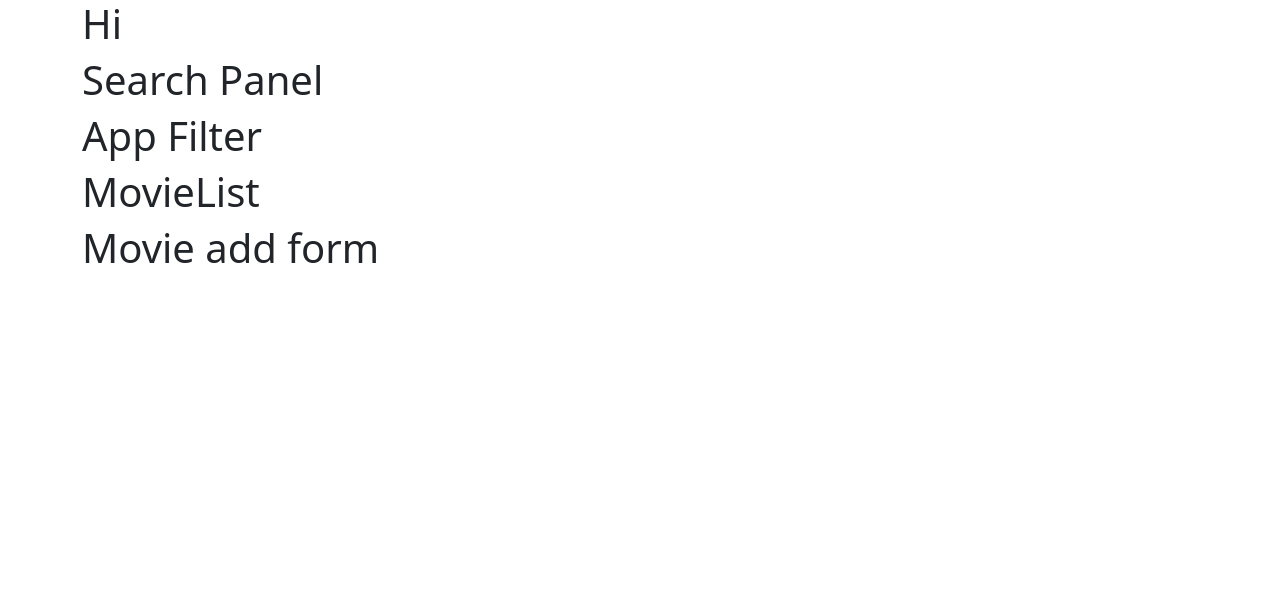
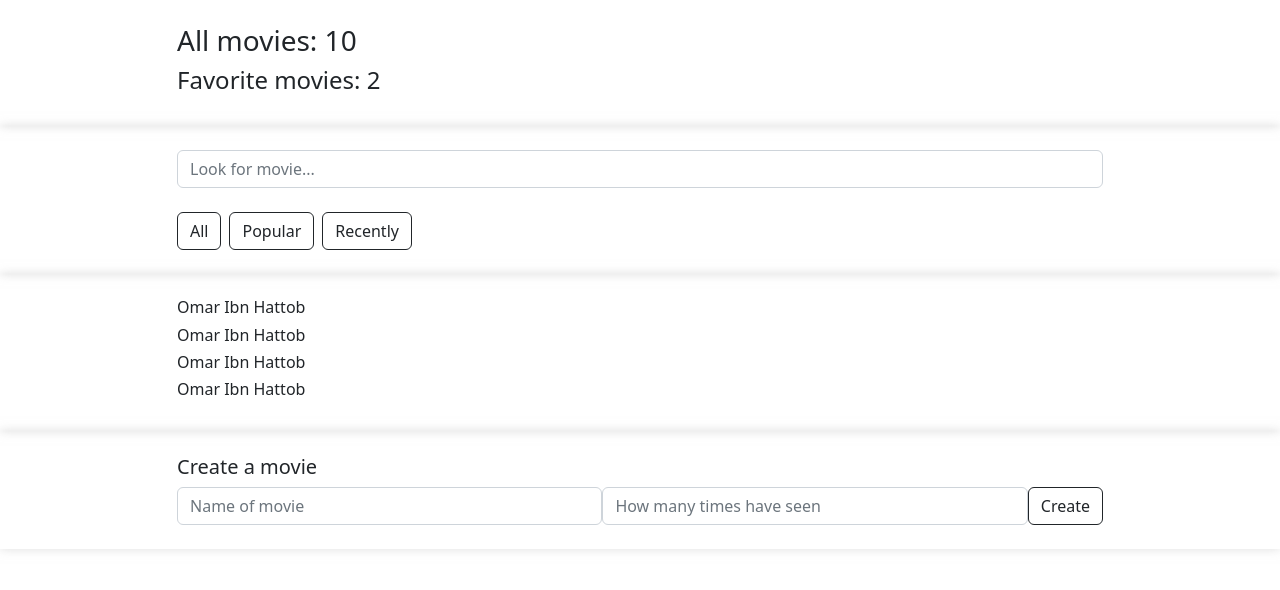
Before and after one commit to 7Davronbek/vue-sammi, a Vue app: page / in a window 1280 px wide. Shown: the top 590 px of the page. Built offline with nearby package versions, Linux system fonts and the light colour scheme.

Commit message:
vue-practise

```diff
--- a/src/components/app-filter/AppFilter.vue
+++ b/src/components/app-filter/AppFilter.vue
@@ -1,9 +1,13 @@
 <template>
-  <div class="AppFilter">
+  <div class="AppFilter pb-4">
     <div class="container">
       <div class="row">
-        <div class="col-12">
-          <h1>App Filter</h1>
+        <div class="col-lg-10 mx-auto">
+          <div class="d-flex align-items-center">
+            <button class="btn btn-outline-dark me-2">All</button>
+            <button class="btn btn-outline-dark me-2">Popular</button>
+            <button class="btn btn-outline-dark me-2">Recently</button>
+          </div>
         </div>
       </div>
     </div>
--- a/src/components/app-info/AppInfo.vue
+++ b/src/components/app-info/AppInfo.vue
@@ -1,9 +1,10 @@
 <template>
-  <div class="AppInfo">
+  <div class="AppInfo py-4">
     <div class="container">
       <div class="row">
-        <div class="col-12">
-          <h1>Hi</h1>
+        <div class="col-lg-10 mx-auto">
+            <h3>All movies: 10</h3>
+            <h4>Favorite movies: 2</h4>
         </div>
       </div>
     </div>
--- a/src/components/app/App.vue
+++ b/src/components/app/App.vue
@@ -17,11 +17,19 @@ export default {
 
 <template>
   <div>
-    <AppInfo />
-    <SearchPanel />
-    <AppFilter />
-    <MovieList />
-    <MovieAddForm />
+    <div class="shadow">
+      <AppInfo />
+    </div>
+    <div class="shadow">
+      <SearchPanel />
+      <AppFilter />
+    </div>
+    <div class="shadow">
+      <MovieList />
+    </div>
+    <div class="shadow">
+      <MovieAddForm />
+    </div>
   </div>
 </template>
 
--- a/src/components/movie-add-form/MovieAddForm.vue
+++ b/src/components/movie-add-form/MovieAddForm.vue
@@ -1,9 +1,14 @@
 <template>
-  <div class="MovieAddForm">
+  <div class="MovieAddForm py-4">
     <div class="container">
       <div class="row">
-        <div class="col-12">
-          <h1>Movie add form</h1>
+        <div class="col-10 mx-auto">
+          <h5>Create a movie</h5>
+          <form class="d-flex align-items-center">
+            <input placeholder="Name of movie" type="text" class="form-control" />
+            <input placeholder="How many times have seen" type="text" class="form-control" />
+            <button class="btn btn-outline-dark">Create</button>
+          </form>
         </div>
       </div>
     </div>
--- /dev/null
+++ b/src/components/movie-list-item/MovieListItem.vue
@@ -0,0 +1,13 @@
+<template >
+    <div>
+        <h6>Omar Ibn Hattob</h6>
+    </div>
+</template>
+<script>
+export default {
+
+}
+</script>
+<style >
+
+</style>
--- a/src/components/movie-list/MovieList.vue
+++ b/src/components/movie-list/MovieList.vue
@@ -1,15 +1,20 @@
 <template>
-  <div class="MovieList">
+  <div class="MovieList py-4">
     <div class="container">
       <div class="row">
-        <div class="col-12">
-          <h1>MovieList</h1>
+        <div class="col-10 mx-auto">
+            <MovieListItem />
+            <MovieListItem />
+            <MovieListItem />
+            <MovieListItem />
         </div>
       </div>
     </div>
   </div>
 </template>
 <script>
-export default {}
+import MovieListItem from '../movie-list-item/MovieListItem.vue';
+
+export default { components: { MovieListItem } }
 </script>
 <style></style>
--- a/src/components/search-panel/SearchPanel.vue
+++ b/src/components/search-panel/SearchPanel.vue
@@ -1,9 +1,9 @@
 <template>
-  <div class="SearchPanel">
+  <div class="SearchPanel py-4">
     <div class="container">
       <div class="row">
-        <div class="col-12">
-          <h1>Search Panel</h1>
+        <div class="col-lg-10 mx-auto">
+            <input class="form-control" placeholder="Look for movie..." type="text">
         </div>
       </div>
     </div>
--- a/src/styles/main.css
+++ b/src/styles/main.css
@@ -1,3 +1,7 @@
 body {
-    /* background-color: red ; */
+  /* background-color: red ; */
 }
+
+.shadow {
+  box-shadow: 0 0 10px #c0c0c085 !important;
+}
```
